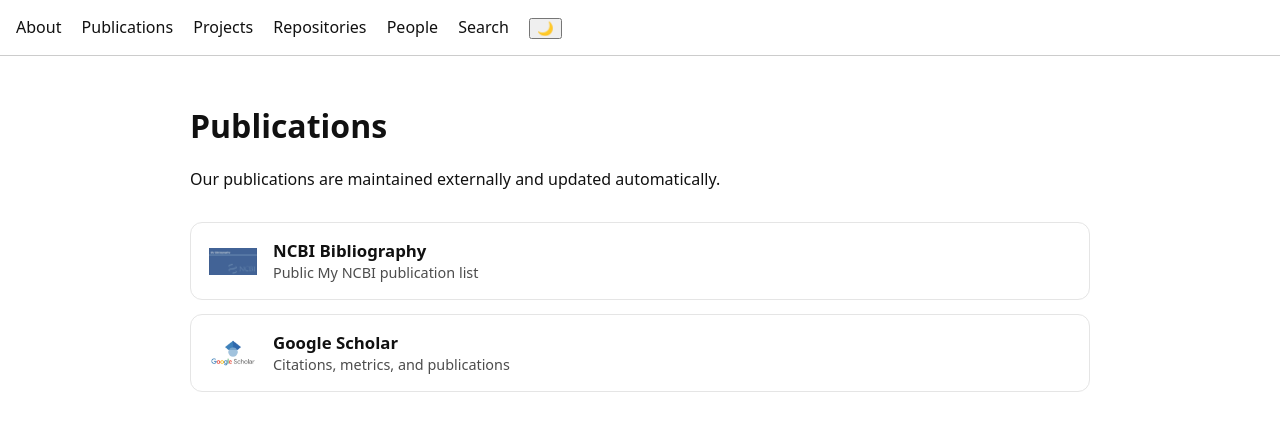
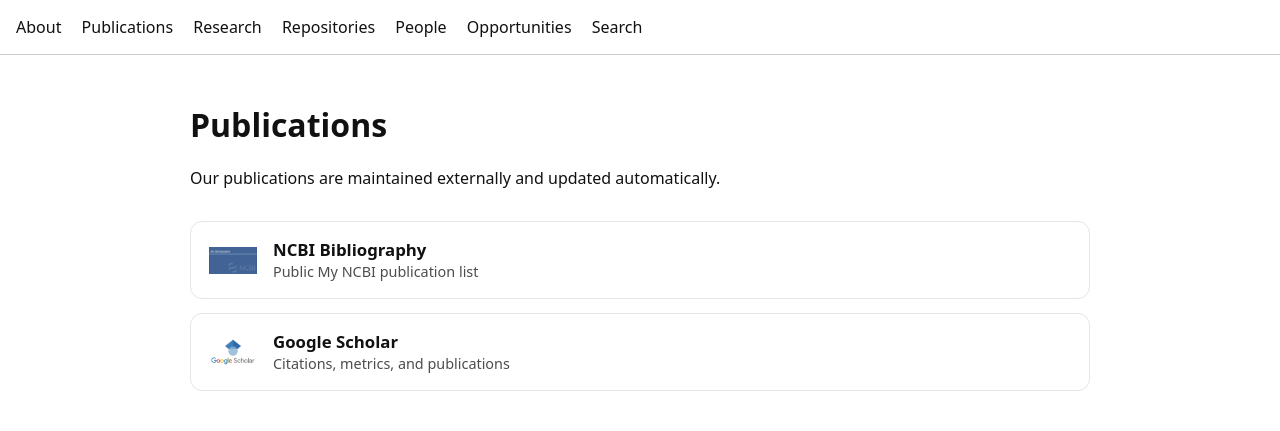
Before and after one commit to ruiyanggenetics/ghilab, a Jekyll site: the page built from publications.md, in a window 1280 px wide. Shown: the top 431 px of the page. Built offline with Jekyll 4.4.1, drawn with Linux system fonts in a browser that asks for light colours.

Commit message:
Update default.html

```diff
--- a/_layouts/default.html
+++ b/_layouts/default.html
@@ -9,20 +9,13 @@
 <nav>
   <a href="{{ '/' | relative_url }}">About</a>
   <a href="{{ '/publications' | relative_url }}">Publications</a>
-  <a href="{{ '/projects/' | relative_url }}">Projects</a>
+  <a href="{{ '/research/' | relative_url }}">Research</a>
   <a href="{{ '/repositories/' | relative_url }}">Repositories</a>
   <a href="{{ '/people' | relative_url }}">People</a>
+  <a href="{{ '/opportunities' | relative_url }}">Opportunities</a>
   <a href="{{ '/search' | relative_url }}">Search</a>
-  <button id="theme">🌙</button>
 </nav>
 
 <main>
 {{ content }}
 </main>
-
-<script>
-document.getElementById("theme").onclick = () =>
-  document.body.classList.toggle("dark");
-</script>
-</body>
-</html>
```
